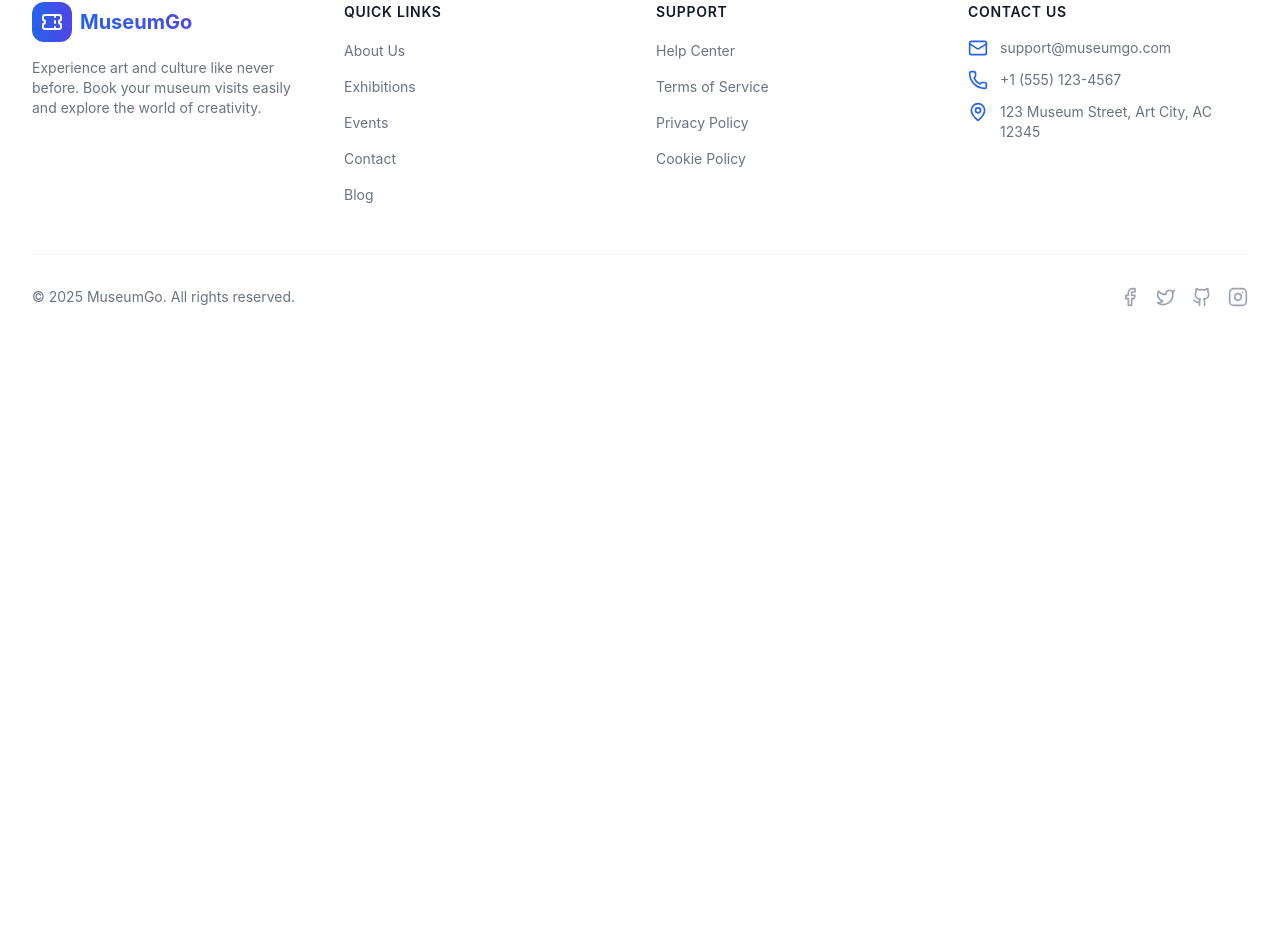
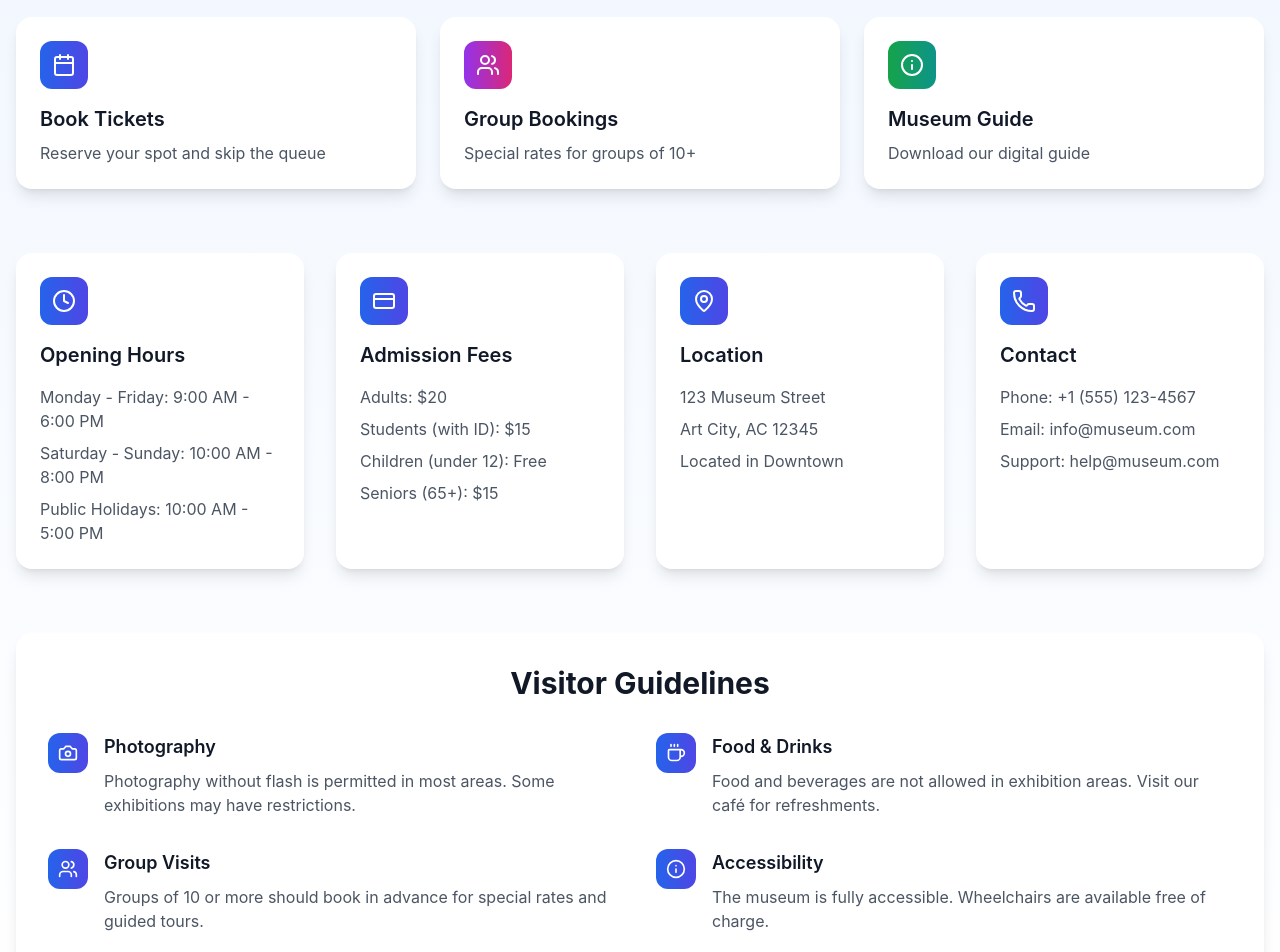
Before and after one commit to Prashanth0718/ONLINE-CHATBOT-TICKETING-SYSTEM, a React (Vite) app in the folder frontend/: page /plan-visit in a window 1280 px wide. Shown: the part 352-1304 px from the top of the page. Before the commit the page ends 800 px from the top, so only its background shows below. Built offline with nearby package versions, Linux system fonts and the light colour scheme.

Commit message:
Added New Page PlanVisit

```diff
--- a/frontend/src/App.jsx
+++ b/frontend/src/App.jsx
@@ -7,7 +7,7 @@ import AdminDashboard from "./pages/admin/AdminDashboard";
 import MyTickets from "./pages/MyTickets";
 import NotFound from "./pages/NotFound";
 import PrivateRoute from "./components/PrivateRoute";
-
+import PlanVisit from './pages/PlanVisit';
 //import Chatbot from "./components/Chatbot";
 
 import ProfilePage from "./pages/ProfilePage";
@@ -31,7 +31,7 @@ function App() {
             <Route path="/book-ticket" element={<BookTicket />} />
             <Route path="/profile" element={<ProfilePage />} />
             <Route path="/chatbot" element={<ChatbotPage />} />
-
+            <Route path="/plan-visit" element={<PlanVisit />} />
 
 
             {/* ✅ Protected Routes */}
--- a/frontend/src/components/Chatbot.jsx
+++ b/frontend/src/components/Chatbot.jsx
@@ -7,6 +7,7 @@ import { oneDark } from 'react-syntax-highlighter/dist/esm/styles/prism';
 import emoji from 'emoji-dictionary';
 import { Sun, Moon, Languages, Send, Bot, Calendar } from 'lucide-react';
 import TypingDots from "../components/TypingDots";
+import Toast from "../components/ui/Toast";
 
 const emojify = (text) =>
   text.replace(/:([a-zA-Z0-9_+-]+):/g, (match, name) => emoji.getUnicode(name) || match);
@@ -20,6 +21,12 @@ const Chatbot = () => {
   const [darkMode, setDarkMode] = useState(false);
   const [language, setLanguage] = useState("en");
   const inputRef = useRef(null);
+  const [toast, setToast] = useState(null);
+
+  const showToast = (message, type = 'success') => {
+    setToast({ message, type });
+    setTimeout(() => setToast(null), 3000);
+  };
 
   const sendMessage = async (message) => {
     if (!message.trim()) return;
@@ -28,7 +35,7 @@ const Chatbot = () => {
     if (isTokenExpired(token)) {
       token = await refreshToken();
       if (!token) {
-        alert("Session expired. Please logout and login again.");
+        showToast("Session expired. Please login again.", "error");
         navigate("/signin");
         return;
       }
@@ -101,7 +108,7 @@ const Chatbot = () => {
 
           if (verifyResponse.data.message === "Payment successful & Ticket booked") {
             setTimeout(() => {
-              alert("✅ Ticket successfully booked!");
+              showToast("Ticket successfully booked!");
               setMessages(prev => [
                 ...prev,
                 {
@@ -113,11 +120,11 @@ const Chatbot = () => {
               setSession(prev => ({ ...prev, step: "main_menu" }));
             }, 500);
           } else {
-            alert("❌ Payment verification failed.");
+            showToast("Payment verification failed.", "error");
           }
         } catch (error) {
           console.error("Payment verification error:", error);
-          alert("❌ Error verifying payment.");
+          showToast("Error verifying payment.", "error");
         }
       },
       prefill: { email: "user@example.com" },
@@ -163,6 +170,7 @@ const Chatbot = () => {
       <motion.div
         initial={{ opacity: 0, y: 20 }}
         animate={{ opacity: 1, y: 0 }}
+        transition={{ duration: 0.5 }}
         className="max-w-4xl mx-auto"
       >
         <div className="bg-white rounded-2xl shadow-lg border border-gray-100 overflow-hidden">
@@ -324,6 +332,14 @@ const Chatbot = () => {
           </div>
         </div>
       </motion.div>
+
+      {toast && (
+        <Toast
+          message={toast.message}
+          type={toast.type}
+          onClose={() => setToast(null)}
+        />
+      )}
     </div>
   );
 };
--- /dev/null
+++ b/frontend/src/pages/PlanVisit.jsx
@@ -0,0 +1,208 @@
+// PlanVisit.jsx
+import React from 'react';
+import { motion } from 'framer-motion';
+import { Clock, MapPin, Phone, CreditCard, Info, Calendar, Users, Coffee, Camera } from 'lucide-react';
+import { Link, useNavigate } from 'react-router-dom';
+
+const PlanVisit = () => {
+  const navigate = useNavigate();
+  const visitInfo = [
+    {
+      icon: Clock,
+      title: "Opening Hours",
+      details: [
+        "Monday - Friday: 9:00 AM - 6:00 PM",
+        "Saturday - Sunday: 10:00 AM - 8:00 PM",
+        "Public Holidays: 10:00 AM - 5:00 PM"
+      ]
+    },
+    {
+      icon: CreditCard,
+      title: "Admission Fees",
+      details: [
+        "Adults: $20",
+        "Students (with ID): $15",
+        "Children (under 12): Free",
+        "Seniors (65+): $15"
+      ]
+    },
+    {
+      icon: MapPin,
+      title: "Location",
+      details: [
+        "123 Museum Street",
+        "Art City, AC 12345",
+        "Located in Downtown"
+      ]
+    },
+    {
+      icon: Phone,
+      title: "Contact",
+      details: [
+        "Phone: +1 (555) 123-4567",
+        "Email: info@museum.com",
+        "Support: help@museum.com"
+      ]
+    }
+  ];
+
+  const guidelines = [
+    {
+      icon: Camera,
+      title: "Photography",
+      text: "Photography without flash is permitted in most areas. Some exhibitions may have restrictions."
+    },
+    {
+      icon: Coffee,
+      title: "Food & Drinks",
+      text: "Food and beverages are not allowed in exhibition areas. Visit our café for refreshments."
+    },
+    {
+      icon: Users,
+      title: "Group Visits",
+      text: "Groups of 10 or more should book in advance for special rates and guided tours."
+    },
+    {
+      icon: Info,
+      title: "Accessibility",
+      text: "The museum is fully accessible. Wheelchairs are available free of charge."
+    }
+  ];
+
+  return (
+    <div className="min-h-screen bg-gradient-to-b from-blue-50 to-white py-16 px-4">
+      <div className="max-w-7xl mx-auto">
+        {/* Hero Section */}
+        <motion.div
+          initial={{ opacity: 0, y: 20 }}
+          animate={{ opacity: 1, y: 0 }}
+          transition={{ duration: 0.6 }}
+          className="text-center mb-16"
+        >
+          <h1 className="text-4xl md:text-5xl font-bold text-gray-900 mb-6">
+            Plan Your
+            <span className="block text-transparent bg-clip-text bg-gradient-to-r from-blue-600 to-indigo-600">
+              Museum Visit
+            </span>
+          </h1>
+          <p className="text-lg text-gray-600 max-w-2xl mx-auto">
+            Make the most of your visit with our comprehensive guide. Book tickets, check opening hours, and discover everything you need to know.
+          </p>
+        </motion.div>
+
+        {/* Quick Actions */}
+        <motion.div
+          initial={{ opacity: 0, y: 20 }}
+          animate={{ opacity: 1, y: 0 }}
+          transition={{ duration: 0.6, delay: 0.2 }}
+          className="grid grid-cols-1 md:grid-cols-3 gap-6 mb-16"
+        >
+          {[
+            {
+              icon: Calendar,
+              title: "Book Tickets",
+              description: "Reserve your spot and skip the queue",
+              link: "/chatbot",
+              color: "from-blue-600 to-indigo-600"
+            },
+            {
+              icon: Users,
+              title: "Group Bookings",
+              description: "Special rates for groups of 10+",
+              link: "/contact",
+              color: "from-purple-600 to-pink-600"
+            },
+            {
+              icon: Info,
+              title: "Museum Guide",
+              description: "Download our digital guide",
+              link: "/guide",
+              color: "from-green-600 to-teal-600"
+            }
+          ].map((action, index) => {
+            const Icon = action.icon;
+            return (
+              <Link
+                key={index}
+                to={action.link}
+                className="group relative overflow-hidden rounded-2xl bg-white p-6 shadow-lg hover:shadow-xl transition-all duration-300"
+              >
+                <div className="absolute inset-0 bg-gradient-to-r opacity-0 group-hover:opacity-5 transition-opacity duration-300" />
+                <div className={`w-12 h-12 rounded-xl bg-gradient-to-r ${action.color} flex items-center justify-center mb-4`}>
+                  <Icon className="w-6 h-6 text-white" />
+                </div>
+                <h3 className="text-xl font-semibold text-gray-900 mb-2">{action.title}</h3>
+                <p className="text-gray-600">{action.description}</p>
+              </Link>
+            )
+          })}
+        </motion.div>
+
+        {/* Visit Information */}
+        <motion.div
+          initial={{ opacity: 0, y: 20 }}
+          animate={{ opacity: 1, y: 0 }}
+          transition={{ duration: 0.6, delay: 0.4 }}
+          className="grid grid-cols-1 md:grid-cols-2 lg:grid-cols-4 gap-8 mb-16"
+        >
+          {visitInfo.map((info, index) => {
+            const Icon = info.icon;
+            return (
+              <motion.div
+                key={index}
+                initial={{ opacity: 0, y: 20 }}
+                animate={{ opacity: 1, y: 0 }}
+                transition={{ delay: index * 0.1 }}
+                className="bg-white rounded-2xl p-6 shadow-lg hover:shadow-xl transition-all duration-300"
+              >
+                <div className="w-12 h-12 rounded-xl bg-gradient-to-r from-blue-600 to-indigo-600 flex items-center justify-center mb-4">
+                  <Icon className="w-6 h-6 text-white" />
+                </div>
+                <h3 className="text-xl font-semibold text-gray-900 mb-4">{info.title}</h3>
+                <ul className="space-y-2">
+                  {info.details.map((detail, idx) => (
+                    <li key={idx} className="text-gray-600">{detail}</li>
+                  ))}
+                </ul>
+              </motion.div>
+            );
+          })}
+        </motion.div>
+
+        {/* Guidelines */}
+        <motion.div
+          initial={{ opacity: 0, y: 20 }}
+          animate={{ opacity: 1, y: 0 }}
+          transition={{ duration: 0.6, delay: 0.6 }}
+          className="bg-white rounded-2xl p-8 shadow-lg"
+        >
+          <h2 className="text-3xl font-bold text-gray-900 mb-8 text-center">Visitor Guidelines</h2>
+          <div className="grid grid-cols-1 md:grid-cols-2 gap-8">
+            {guidelines.map((guideline, index) => {
+              const Icon = guideline.icon;
+              return (
+                <motion.div
+                  key={index}
+                  initial={{ opacity: 0, x: index % 2 === 0 ? -20 : 20 }}
+                  animate={{ opacity: 1, x: 0 }}
+                  transition={{ delay: index * 0.1 }}
+                  className="flex items-start space-x-4"
+                >
+                  <div className="w-10 h-10 rounded-xl bg-gradient-to-r from-blue-600 to-indigo-600 flex items-center justify-center flex-shrink-0">
+                    <Icon className="w-5 h-5 text-white" />
+                  </div>
+                  <div>
+                    <h3 className="text-lg font-semibold text-gray-900 mb-2">{guideline.title}</h3>
+                    <p className="text-gray-600">{guideline.text}</p>
+                  </div>
+                </motion.div>
+              );
+            })}
+          </div>
+        </motion.div>
+      </div>
+    </div>
+  );
+};
+
+export default PlanVisit;
```
